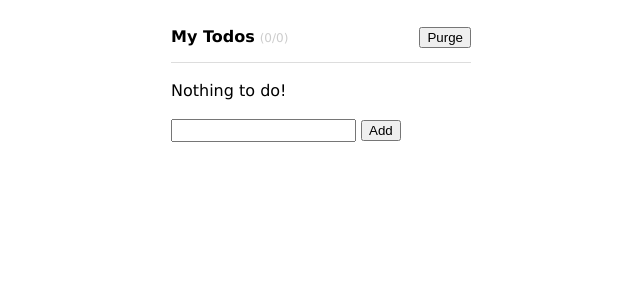
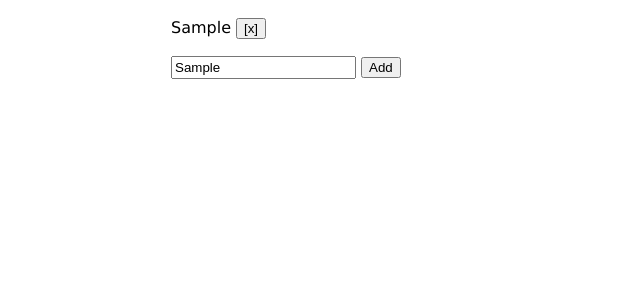
Before and after one commit to okasato/mini.react-redux-todo-app, a React app: page / in a window 1280 px wide. Both pictures are taken after typing "Sample" into the empty fields and a click on the input "Add". Shown: the top 300 px of the page, without its empty margins (319-959 px from the left). Built offline with nearby package versions, Linux system fonts and the light colour scheme.

Commit message:
fix bug for reducers

```diff
--- a/src/actions.js
+++ b/src/actions.js
@@ -1,6 +1,19 @@
+export const getList = () => {
+  return {
+    type: 'GET_LIST'
+  }
+}
+
 export const checkTodo = todo => {
   return {
     type: 'CHECK_TODO',
+    todo
+  }
+}
+
+export const addTodo = todo => {
+  return {
+    type: 'ADD_TODO',
     todo
   }
 }
@@ -15,13 +28,6 @@ export const deleteTodo = todo => {
 export const updateItem = event => {
   return {
     type: 'UPDATE_ITEM',
-    event
-  }
-}
-
-export const addTodo = event => {
-  return {
-    type: 'ADD_TODO',
     event
   }
 }
@@ -41,13 +47,6 @@ export const editDone = (todo, item) => {
   }
 }
 
-// export const editItem = event => {
-//   return {
-//     type: 'EDIT_ITEM',
-//     event
-//   }
-// }
-
 export const perge = () => {
   return {
     type: 'PERGE'
--- a/src/components/App.jsx
+++ b/src/components/App.jsx
@@ -1,120 +1,60 @@
 import React, { Component } from 'react';
-// import { connect } from 'react-redux';
-import Todolist from './TodoList';
-import TodoForm from './TodoForm';
-import TodoHeader from './TodoHeader';
+import { connect } from 'react-redux';
+// import TodoList from './TodoList';
+// import TodoForm from './TodoForm';
+// import TodoHeader from './TodoHeader';
 import '../../public/style.css';
+import { addTodo, deleteTodo } from '../actions';
 
-export default class App extends Component {
-  // state = {
-  //   todos: [],
-  //   item: ''
-  // }
-
-  // checkTodo = todo => {
-  //   const todos = JSON.parse(JSON.stringify(this.state.todos));
-  //   const position = todos.map(todo => todo.id).indexOf(todo.id);
-
-  //   todos[position].isDone = !todos[position].isDone;
-  //   this.setState({
-  //     todos
-  //   });
-  // }
-
-  // deleteTodo = todo => {
-  //   if (!confirm('are you sure?')) {
-  //     return;
-  //   }
-  //   const todos = JSON.parse(JSON.stringify(this.state.todos));
-  //   const position = this.state.todos.indexOf(todo);
-
-  //   todos.splice(position, 1);
-  //   this.setState({
-  //     todos
-  //   });
-  // }
-
-  // updateItem = event => {
-  //   this.setState({
-  //     item: event.target.value
-  //   });
-  // }
-
-  // getUniqueId = () => {
-  //   return new Date().getTime().toString(36) + '-' + Math.random().toString(36);
-  // }
-
-  // addTodo = event => {
-  //   event.preventDefault();
-
-  //   if (this.state.item.trim() === '') {
-  //     return;
-  //   }
-
-  //   const item = {
-  //     id: this.getUniqueId(),
-  //     title: this.state.item,
-  //     isDone: false,
-  //     isEdit: false
-  //   };
-
-  //   const todos = JSON.parse(JSON.stringify(this.state.todos));
-  //   todos.push(item);
-
-  //   this.setState({
-  //     todos,
-  //     item: ''
-  //   });
-  // }
-
-  // editTodo = todo => {
-  //   const todos = JSON.parse(JSON.stringify(this.state.todos));
-  //   const position = this.state.todos.indexOf(todo);
-  //   todos[position].isEdit = !todos[position].isEdit;
-  //   this.setState({
-  //     todos
-  //   });
-  // }
-
-  // editDone = (todo, item) => {
-  //   const todos = JSON.parse(JSON.stringify(this.state.todos));
-  //   const position = this.state.todos.indexOf(todo);
-  //   todos[position].title = item;
-  //   todos[position].isEdit = !todos[position].isEdit;
-  //   this.setState({
-  //     todos
-  //   });
-  // }
-
-  // perge = () => {
-  //   if (!confirm('are you sure?')) {
-  //     return;
-  //   }
-
-  //   const todos = this.state.todos.filter(todo => {
-  //     return !todo.isDone;
-  //   });
-
-  //   this.setState({
-  //     todos
-  //   });
-  // }
+class App extends Component {
+  state = {
+    input: ''
+  }
 
   render() {
+    console.log(this.props);
     return (
       <div className='container'>
-        <TodoHeader />
-        <Todolist />
-        <TodoForm />
+        <ul>
+          {this.props.todos.map(todo => {
+            return (
+              <li key={todo}>
+                <span>{todo}</span>
+                <button onClick={() => this.props.deleteTodo(todo)}>[x]</button>
+              </li>
+            )
+          })}
+        </ul>
+        {/* <input type='text' onChange={e => this.setState({ input: e.target.value })}/>
+        <button onClick={() => this.props.addTodo(this.state.input)}>Add</button> */}
+
+        <form onSubmit={e => {
+          e.preventDefault();
+          this.props.addTodo(this.state.input);
+        }}>
+          <input
+            type='text'
+            onChange={e => {
+              e.preventDefault();
+              this.setState({ input: event.target.value });
+            }}/>
+          <input type="submit" value='Add' />
+        </form>
+        {/* <TodoHeader />
+        <TodoList />
+        <TodoForm /> */}
       </div>
     )
   }
 }
 
-// const mapStateToProps = state => ({ photos: state.photos });
-// const mapDispatchToProps = dispatch => ({
-//   selectPhoto: photo => dispatch(selectPhoto(photo)),
-//   getPhotos: () => dispatch(getPhotos()),
-// });
+const mapStateToProps = state => {
+  console.log('state', state);
+  return { todos: state.todos }
+};
+const mapDispatchToProps = dispatch => ({
+  addTodo: todo => dispatch(addTodo(todo)),
+  deleteTodo: todo => dispatch(deleteTodo(todo))
+});
 
-// export default connect(mapStateToProps, mapDispatchToProps)(App);
+export default connect(mapStateToProps, mapDispatchToProps)(App);
--- a/src/components/TodoForm.jsx
+++ b/src/components/TodoForm.jsx
@@ -4,19 +4,22 @@ import { addTodo, updateItem } from '../actions';
 import '../../public/style.css';
 
 class TodoForm extends Component {
+  state = {
+    item: ''
+  }
 
   render() {
     return (
       <form onSubmit={event => {
         event.preventDefault();
-        this.props.addTodo(event);
+        this.props.addTodo(this.state.item);
       }}>
         <input
           type='text'
-          value={this.props.item}
+          // value={this.props.item}
           onChange={event => {
             event.preventDefault();
-            this.props.updateItem(event);
+            this.setState({ item: event.target.value });
           }}/>
         <input type="submit" value='Add' />
       </form>
@@ -26,8 +29,7 @@ class TodoForm extends Component {
 
 const mapStateToProps = state => ({ item: state.item });
 const mapDispatchToProps = dispatch => ({
-  updateItem: event => dispatch(updateItem(event)),
-  addTodo: event => dispatch(addTodo(event)),
+  addTodo: item => dispatch(addTodo(item)),
 });
 
 export default connect(mapStateToProps, mapDispatchToProps)(TodoForm);
--- a/src/components/TodoList.jsx
+++ b/src/components/TodoList.jsx
@@ -1,11 +1,13 @@
 import React, { Component } from 'react';
 import { connect } from 'react-redux';
 import TodoItem from './TodoItem';
+import { getList } from '../actions';
 import '../../public/style.css';
 
 class TodoList extends Component {
 
   render() {
+    console.log('todos', this.props.todos, this.props.todos.length);
     if (this.props.todos.length <= 0) {
       return (
         <ul>
@@ -29,5 +31,8 @@ class TodoList extends Component {
 }
 
 const mapStateToProps = state => ({ todos: state.todos });
+const mapDispatchToProps = dispatch => ({
+  getList: () => dispatch(getList())
+});
 
-export default connect(mapStateToProps, null)(TodoList);
+export default connect(mapStateToProps, mapDispatchToProps)(TodoList);
--- a/src/index.jsx
+++ b/src/index.jsx
@@ -8,7 +8,7 @@ import App from './components/App.jsx';
 
 const store = createStore(
   todoApp,
-  applyMiddleware(thunk),
+  // applyMiddleware(thunk),
 );
 
 ReactDOM.render(
--- a/src/reducers.js
+++ b/src/reducers.js
@@ -1,88 +1,83 @@
 const defaultState = {
   todos: [],
   item: '',
-  // currentItem: ''
 };
+
+const getUniqueId = () => {
+  return new Date().getTime().toString(36) + '-' + Math.random().toString(36);
+}
 
 export default (state = defaultState, action) => {
   switch (action.type) {
-    case 'CHECK_TODO': {
-      const newState = Object.assign({}, state);
-      const position = newState.todos.map(todo => todo.id).indexOf(action.todo.id);
-      newState.todos[position].isDone = !newState.todos[position].isDone;
-      return newState;
+    case 'ADD_TODO': {
+      console.log('action.todo', action.todo);
+      state.todos = state.todos.concat(action.todo);
+      return Object.assign({}, state);
     }
 
     case 'DELETE_TODO': {
       if (!confirm('are you sure?')) {
         return;
       }
-      const newState = Object.assign({}, state);
-      const position = newState.todos.indexOf(action.todo);
-      newState.todos.splice(position, 1);
-      return newState;
+
+      state.todos = state.todos.filter(todo => {
+        if (action.todo !== todo) {
+          return true;
+        } else {
+          return false;
+        }
+      });
+
+      return Object.assign({}, state);
     }
 
-    case 'UPDATE_ITEM': {
-      const newState = Object.assign({}, state);
-      newState.item = action.event.target.value;
-      return newState;
-    }
-
-    case 'ADD_TODO': {
-      const newState = Object.assign({}, state);
-      if (newState.item.trim() === '') {
-        return;
-      }
-
-      const item = {
-        id: new Date().getTime().toString(36) + '-' + Math.random().toString(36),
-        title: newState.item,
-        isDone: false,
-        isEdit: false
-      };
-
-      newState.todos.push(item);
-      newState.item = '';
-
-      return newState;
-    }
-
-    case 'EDIT_TODO': {
-      const newState = Object.assign({}, state);
-      const position = newState.todos.indexOf(action.todo);
-      newState.todos[position].isEdit = !newState.todos[position].isEdit;
-      return newState;
-    }
-
-    case 'EDIT_DONE': {
-      const newState = Object.assign({}, state);
-      const position = newState.todos.indexOf(action.todo);
-      newState.todos[position].title = action.item;
-      newState.todos[position].isEdit = !todos[position].isEdit;
-
-    return newState;
-    }
-
-    // case 'EDIT_ITEM': {
+    // case 'CHECK_TODO': {
     //   const newState = Object.assign({}, state);
-    //   newState.currentItem = action.event.target.value;
+    //   const position = newState.todos.map(todo => todo.id).indexOf(action.todo.id);
+    //   newState.todos[position].isDone = !newState.todos[position].isDone;
     //   return newState;
     // }
 
-    case 'PERGE': {
-      const newState = Object.assign({}, state);
-      if (!confirm('are you sure?')) {
-        return;
-      }
 
-      const todos = newState.todos.filter(todo => {
-        return !todo.isDone;
-      });
+    // case 'GET_LIST': {
+    //   const currentState = Object.assign({}, state);
+    //   return currentState;
+    // }
 
-      newState.todos = todos;
-      return newState;
-    }
+    // case 'UPDATE_ITEM': {
+    //   const newState = Object.assign({}, state);
+    //   newState.item = action.event.target.value;
+    //   return newState;
+    // }
+
+    // case 'EDIT_TODO': {
+    //   const newState = Object.assign({}, state);
+    //   const position = newState.todos.indexOf(action.todo);
+    //   newState.todos[position].isEdit = !newState.todos[position].isEdit;
+    //   return newState;
+    // }
+
+    // case 'EDIT_DONE': {
+    //   const newState = Object.assign({}, state);
+    //   const position = newState.todos.indexOf(action.todo);
+    //   newState.todos[position].title = action.item;
+    //   newState.todos[position].isEdit = !todos[position].isEdit;
+    //   return newState;
+    // }
+
+    // case 'PERGE': {
+    //   const newState = Object.assign({}, state);
+    //   if (!confirm('are you sure?')) {
+    //     return;
+    //   }
+
+    //   const todos = newState.todos.filter(todo => {
+    //     return !todo.isDone;
+    //   });
+
+    //   newState.todos = todos;
+    //   return newState;
+    // }
 
     default:
       return state;
```
